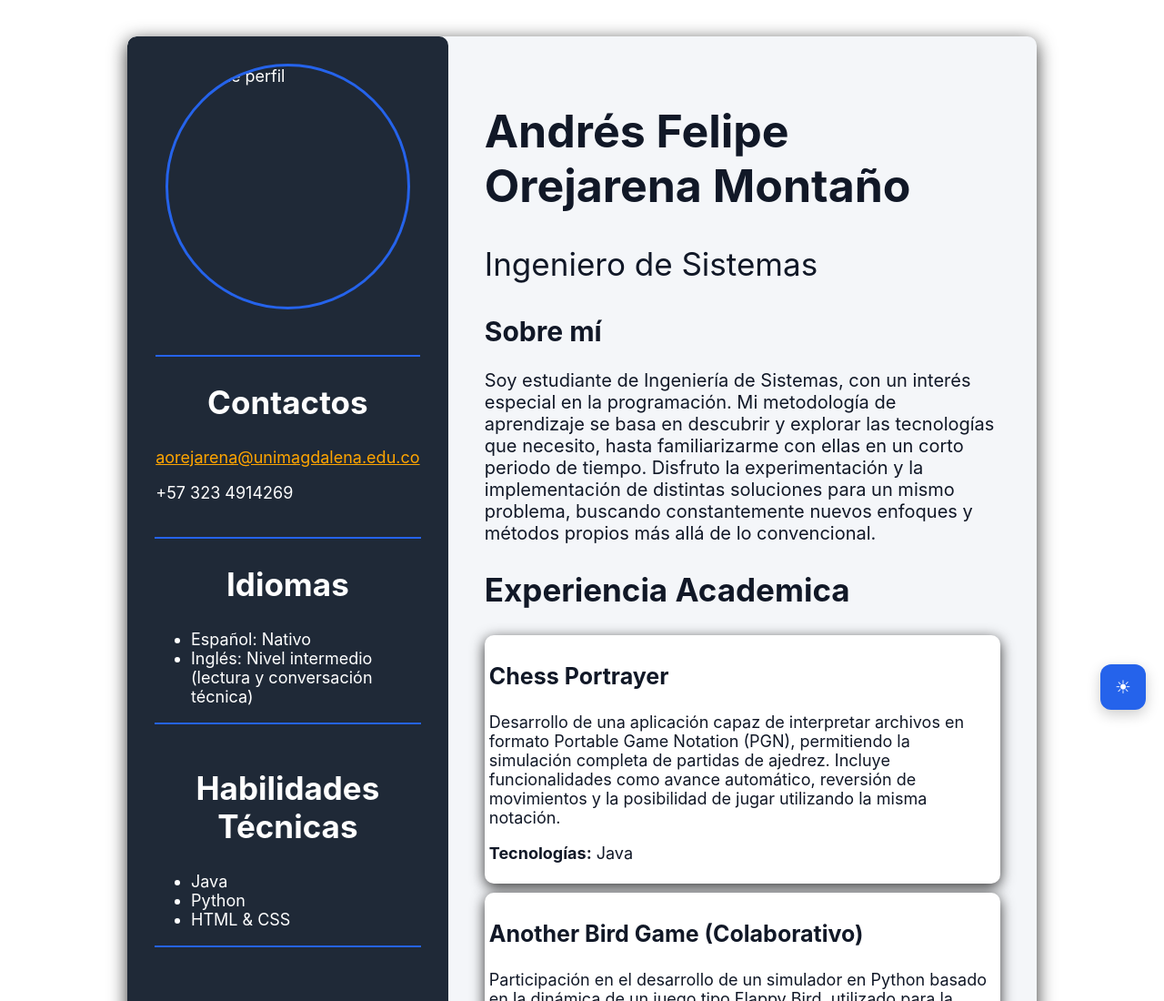
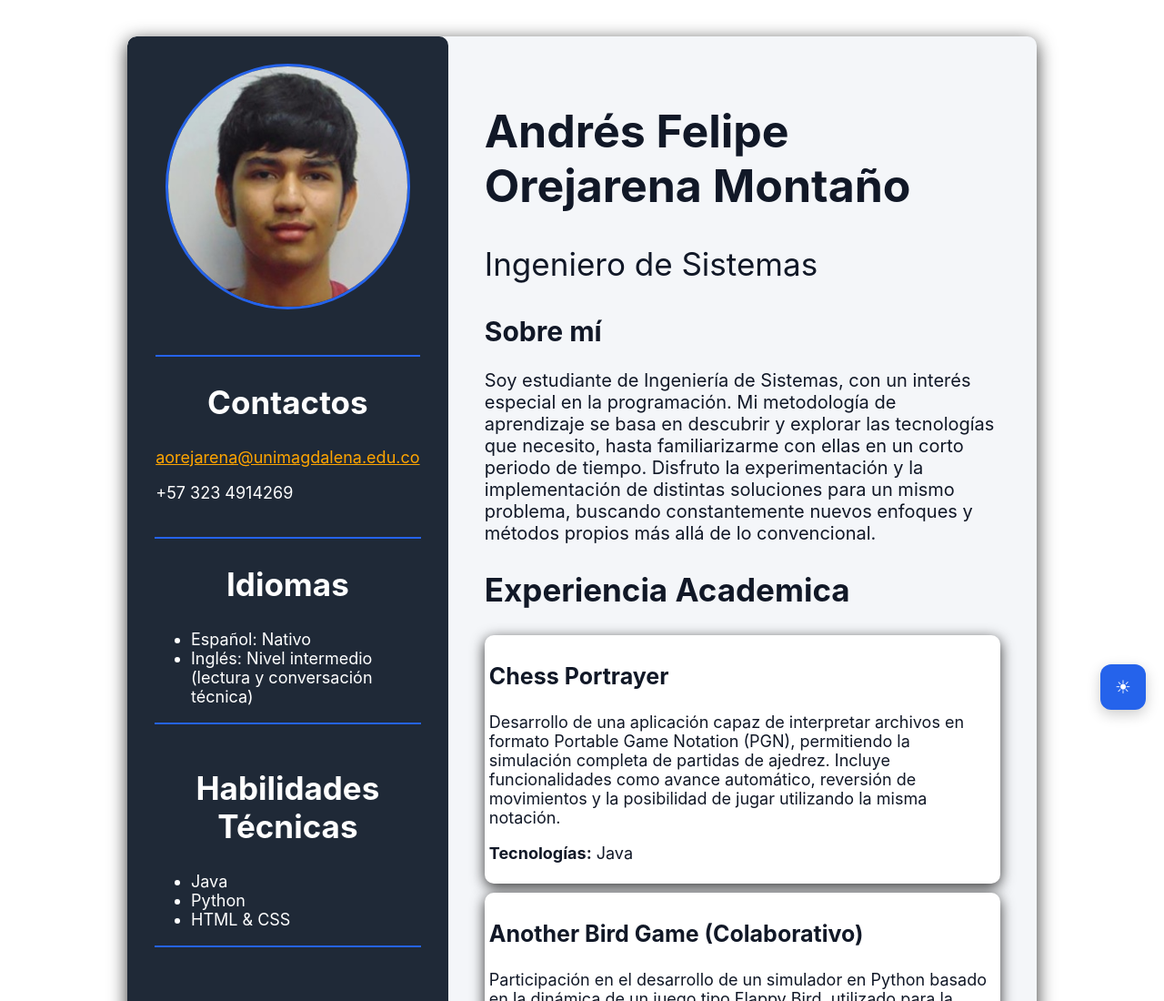
Before and after one commit to AndresOrejarena/aorejarena.github.io, a plain HTML site: page index.html in a window 1280 px wide. Shown: the top 1100 px of the page at 91% size. Drawn offline with Linux system fonts and the light colour scheme.

Commit message:
Update index.html

```diff
--- a/index.html
+++ b/index.html
@@ -10,7 +10,7 @@
 <body>
 <div class="contenedor">
     <aside class="BarraLateral">
-        <img src="media/foto.jpg" class="fotis" alt="Foto de perfil">
+        <img src="foto.jpg" class="fotis" alt="Foto de perfil">
 
         <section class="contacto">
             <h2>Contactos</h2>
@@ -107,4 +107,5 @@
 
 <script src="app.js"> </script>
 </body>
+
 </html>
```
